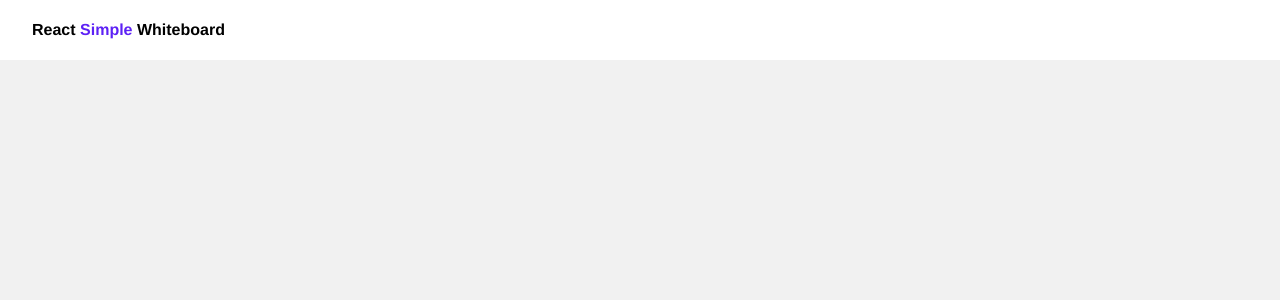
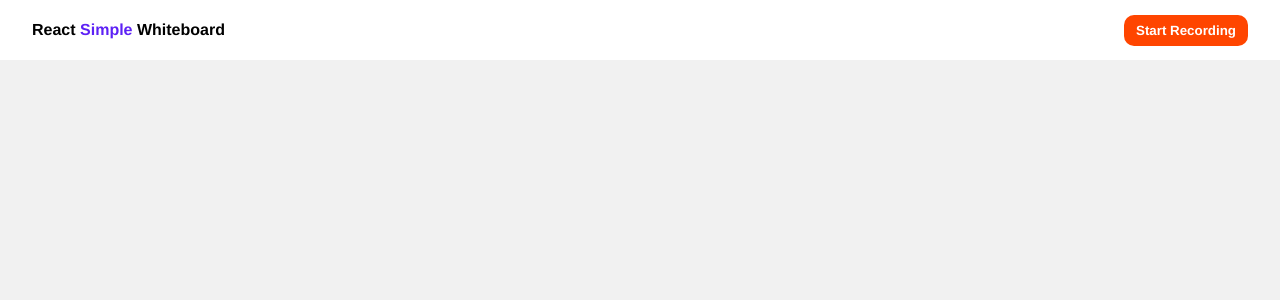
Before and after one commit to web-development-collection/react-simple-whiteboard, a React (Create React App) app: page / in a window 1280 px wide. Shown: the top 300 px of the page. Built offline with nearby package versions, Linux system fonts and the light colour scheme.

Commit message:
Added basic Canvas recording functionality without audio

```diff
--- a/package.json
+++ b/package.json
@@ -6,6 +6,7 @@
     "@testing-library/jest-dom": "^4.2.4",
     "@testing-library/react": "^9.3.2",
     "@testing-library/user-event": "^7.1.2",
+    "@types/dom-mediacapture-record": "^1.0.7",
     "@types/jest": "^24.0.0",
     "@types/node": "^12.0.0",
     "@types/react": "^16.9.0",
--- a/src/App.tsx
+++ b/src/App.tsx
@@ -1,12 +1,27 @@
-import React, {FC} from 'react';
+import React, {FC, RefObject, useRef, useState} from 'react';
 import Canvas from "./components/Canvas";
 import "./css/App.css"
 
 
 const App: FC<any> = () =>  {
+  const refCanvas = useRef<Canvas>() as RefObject<Canvas>;
+  let [recording, setRecording] = useState(false);
+
   return <div>
-    <div>React <span>Simple</span> Whiteboard</div>
-    <Canvas />
+    <div>
+      <div>React <span>Simple</span> Whiteboard</div>
+      <div><button
+        onClick={() => {
+          const _recording = !recording;
+          setRecording(_recording);
+
+          _recording ?
+            refCanvas.current!.startRecording() :
+            refCanvas.current!.stopRecording();
+        }}
+        className="Record">{recording ? "Stop and Download" : "Start Recording"}</button></div>
+    </div>
+    <Canvas ref={refCanvas} />
   </div>;
 }
 
--- a/src/components/Canvas.tsx
+++ b/src/components/Canvas.tsx
@@ -1,20 +1,36 @@
 import React, {Component, ReactNode} from 'react';
 
 
+interface ExtendedHTMLCanvasElement extends HTMLCanvasElement {
+  captureStream(frameRate?: number): MediaStream;
+}
 
-class Canvas extends Component<any, any> {
-  private refCanvas = React.createRef<HTMLCanvasElement>();
+
+
+
+export class Canvas extends Component<any, any> {
+  private refCanvas = React.createRef<ExtendedHTMLCanvasElement>();
   private prevCoords: [number, number] = [0, 0];
 
+  private mediaSource = new MediaSource();
+  private recordedBlobs: any;
+  private sourceBuffer: any;
+  private mediaRecorder: any;
+  private stream: any;
 
-  private get canvas(): HTMLCanvasElement {
+
+  private get canvas(): ExtendedHTMLCanvasElement {
     return this.refCanvas.current!;
   }
 
 
+  public componentDidMount() {
+    this.handlePen();
+    this.handleRecording();
+  }
 
-
-  public componentDidMount() {
+  // Drawing
+  private handlePen() {
     const {clientHeight, clientWidth} = this.canvas;
 
     const dpi = window.devicePixelRatio;
@@ -22,29 +38,33 @@ class Canvas extends Component<any, any> {
     this.canvas.height = clientHeight * dpi;
     this.canvas.width = clientWidth * dpi;
 
-
-
     const context = this.canvas.getContext("2d")!;
     context!.scale(dpi, dpi);
 
+    context.beginPath();
+    context.rect(0, 0, clientWidth, clientHeight);
+    context.fillStyle = "#f1f1f1";
+    context.fill();
+    context.closePath();
 
-    const onPenMove = (x: number, y: number) => {
+
+    const onPenMove = (x: number, y: number, force: number = 2) => {
       const [prevX, prevY] = this.prevCoords;
 
       context.beginPath();
       context.moveTo(prevX, prevY);
       // context.quadraticCurveTo(x, y, y, x);
-      context.lineTo(x, y);
+      // context.lineTo(x, y);
 
       // Circle
-      // context.beginPath();
-      // context.rect(x, y, 10, 5);
-      // context.fillStyle = "red";
-      // context.fill();
+      context.beginPath();
+      context.rect(x, y, force * 5, force * 5);
+      context.fillStyle = "red";
+      context.fill();
 
 
       context.strokeStyle = "#000000";
-      context.lineWidth = 2;
+      context.lineWidth = force;
       context.lineCap = "round";
       context.stroke();
       context.closePath();
@@ -72,9 +92,12 @@ class Canvas extends Component<any, any> {
       if (event.touches.length <= 0)
         return
 
-      const x = event.touches[0].clientX - this.canvas.offsetLeft;
-      const y = event.touches[0].clientY - this.canvas.offsetTop;
-      onPenMove(x, y);
+      const touch = event.touches[0];
+      console.log(touch.force);
+
+      const x = touch.clientX - this.canvas.offsetLeft;
+      const y = touch.clientY - this.canvas.offsetTop;
+      onPenMove(x, y, 10 * touch.force);
     }
 
     // this.canvas.addEventListener('touchmove', onPenMove);
@@ -89,7 +112,95 @@ class Canvas extends Component<any, any> {
         this.prevCoords = [x, y];
       }
     });
+  }
 
+  // Recording
+  private handleRecording() {
+    this.stream = (this.canvas as any)?.captureStream();
+    console.log('Started stream capture from canvas element: ', this.stream);
+
+    this.mediaSource.addEventListener('sourceopen', () => {
+      console.log('MediaSource opened');
+      this.sourceBuffer = this.mediaSource.addSourceBuffer('video/webm; codecs="vp8"');
+      console.log('Source buffer: ', this.sourceBuffer);
+    });
+  }
+
+  public startRecording() {
+    console.log("Started Recording");
+
+    const onDataAvailable = (event: any) => {
+      if (event.data && event.data.size > 0) {
+        this.recordedBlobs.push(event.data);
+      }
+    }
+
+    const onStop = (event: any) => {
+      console.log('Recorder stopped: ', event);
+      const blob = new Blob(this.recordedBlobs, {type: 'video/webm'});
+      const url = window.URL.createObjectURL(blob);
+
+      const a = document.createElement('a');
+      a.style.display = 'none';
+      a.href = url;
+      a.download = 'test.webm';
+      document.body.appendChild(a);
+      a.click();
+
+      setTimeout(() => {
+        document.body.removeChild(a);
+
+        window.URL.revokeObjectURL(url);
+      }, 100);
+    }
+
+
+    let options = {
+      audio: true,
+      mimeType: 'video/webm'
+    };
+    this.recordedBlobs = [];
+    try {
+      this.mediaRecorder = new MediaRecorder(this.stream, options);
+    }
+    catch (e0) {
+      console.log('Unable to create MediaRecorder with options Object: ', e0);
+      try {
+        options = {
+          audio: true,
+          mimeType: 'video/webm,codecs=vp9'
+        };
+        this.mediaRecorder = new MediaRecorder(this.stream, options);
+      }
+      catch (e1) {
+        console.log('Unable to create MediaRecorder with options Object: ', e1);
+        try {
+          // @ts-ignore
+          options = {
+            audio: true,
+            mimeType: 'video/vp8',
+          }; // Chrome 47
+          this.mediaRecorder = new MediaRecorder(this.stream, options);
+        }
+        catch (e2) {
+          alert('MediaRecorder is not supported by this browser.\n\n' +
+            'Try Firefox 29 or later, or Chrome 47 or later, ' +
+            'with Enable experimental Web Platform features enabled from chrome://flags.');
+          console.error('Exception while creating MediaRecorder:', e2);
+          return;
+        }
+      }
+    }
+    console.log('Created MediaRecorder', this.mediaRecorder, 'with options', options);
+    this.mediaRecorder.onstop = onStop;
+    this.mediaRecorder.ondataavailable = onDataAvailable;
+    this.mediaRecorder.start(100); // collect 100ms of data
+    console.log('MediaRecorder started', this.mediaRecorder);
+
+  }
+
+  public stopRecording() {
+    this.mediaRecorder.stop();
   }
 
 
--- a/src/css/App.css
+++ b/src/css/App.css
@@ -23,11 +23,29 @@ html, body, canvas {
     padding: 0 32px;
 
     font-weight: 600;
+
+    display: flex;
+    justify-content: space-between;
 }
 
 #root > div > div span {
     color: #5d21f5;
 }
+
+
+button.Record {
+    color: white;
+    font-weight: 600;
+    background-color: orangered;
+
+    padding: 8px 12px;
+    border: none;
+    border-radius: 10px;
+
+    outline: none;
+    cursor: pointer;
+}
+
 
 canvas.Canvas {
     background-color: #f1f1f1;
```
Also changed, not shown: 2 other files (tests, documents, lock files or other folders).
